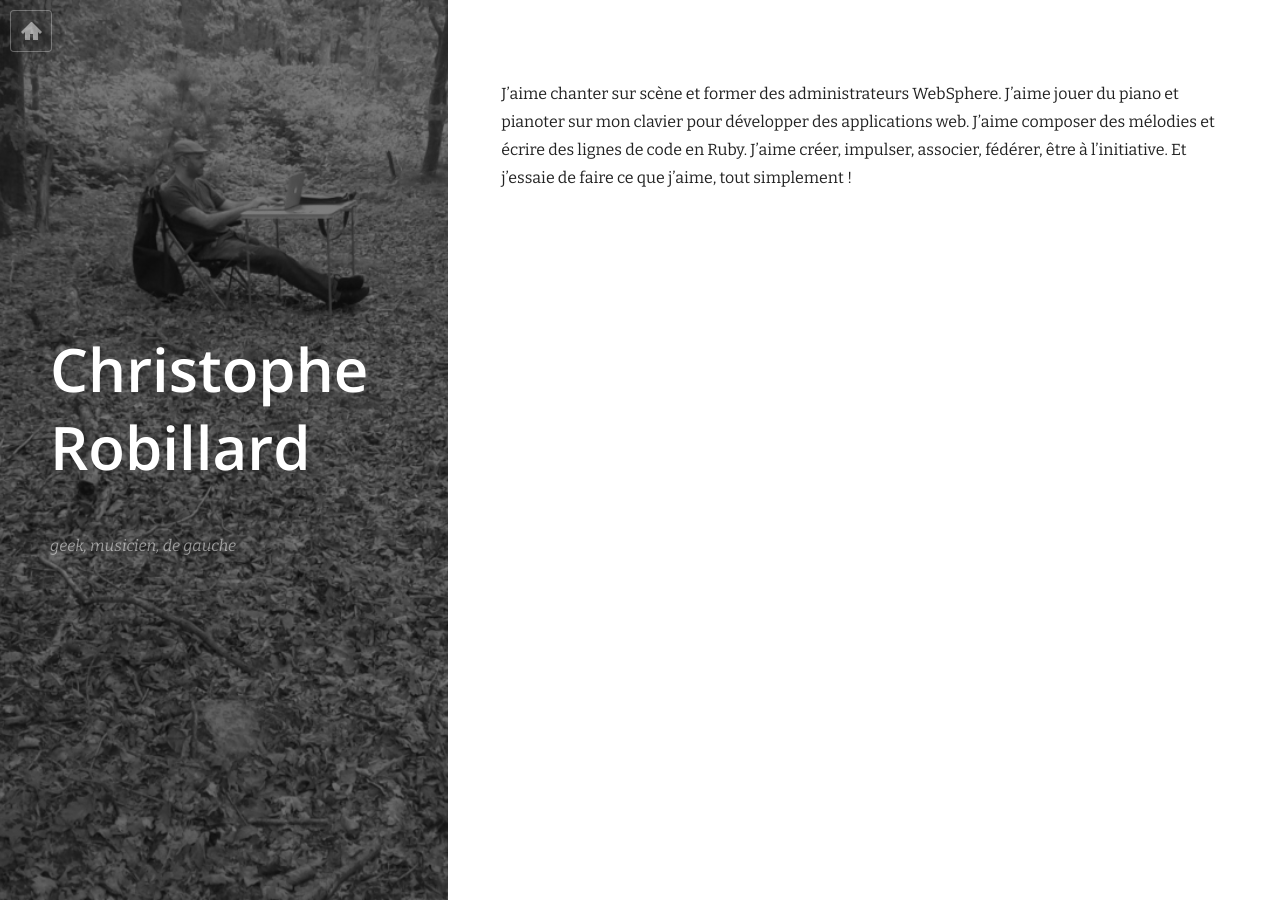
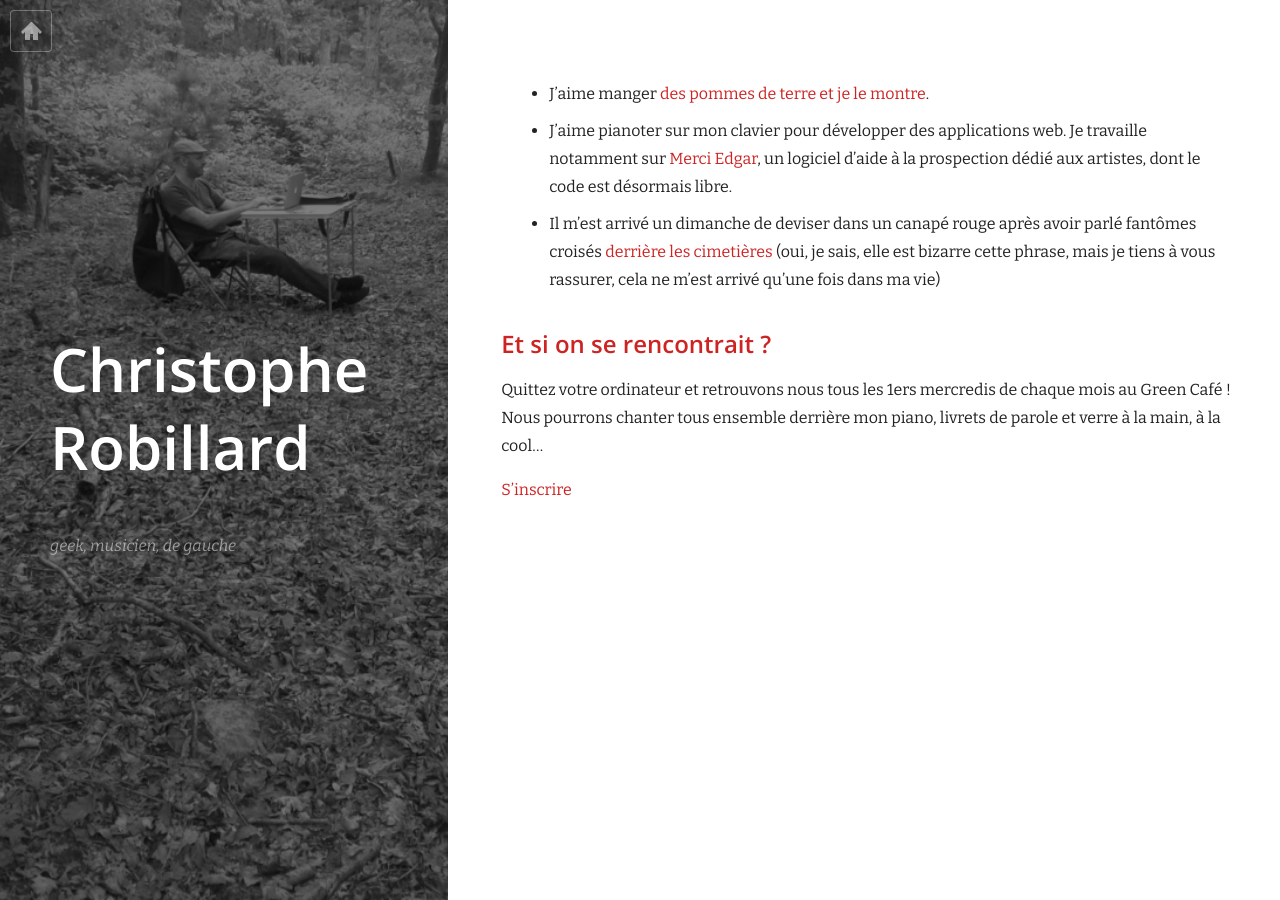
Before and after one commit to krichtof/krichtof.github.io, a Jekyll site: the page built from about.md, in a window 1280 px wide. Built offline with Jekyll 4.4.1, drawn with Linux system fonts in a browser that asks for light colours; nearby versions of some CDN libraries; Markdown is read by kramdown in place of the engine named in the settings.

Commit message:
new color for h2, new about

```diff
--- a/_layouts/page.html
+++ b/_layouts/page.html
@@ -26,3 +26,7 @@ layout: default
     {{ content }}
   </div>
 </article>
+
+{% if page.meetup %}
+<script>!function(d,s,id){var js,fjs=d.getElementsByTagName(s)[0];if(!d.getElementById(id)){js=d.createElement(s); js.id=id;js.async=true;js.src="https://a248.e.akamai.net/secure.meetupstatic.com/s/script/781615113490305/api/mu.btns.js?id=bcpf5akrcrq7t4n6q84npiitf0";fjs.parentNode.insertBefore(js,fjs);}}(document,"script","mu-bootjs");</script>
+{% endif %}
--- a/about.md
+++ b/about.md
@@ -4,7 +4,14 @@ title: "Christophe Robillard"
 date: 2015-03-28 12:00:00
 featured_image: /images/robi_foret.jpg
 tagline: geek, musicien, de gauche
+meetup: true
 ---
+- J'aime manger [des pommes de terre et je le montre](https://www.youtube.com/watch?v=kDd1gK3SGvM).
+- J'aime pianoter sur mon clavier pour développer des applications web. Je travaille notamment sur [Merci Edgar](http://www.merciedgar.com), un logiciel d'aide à la prospection dédié aux artistes, dont le code est désormais libre.
+- Il m'est arrivé un dimanche de deviser dans un canapé rouge après avoir parlé fantômes croisés [derrière les cimetières](https://www.youtube.com/watch?v=3s6wtXFY4H8) (oui, je sais, elle est bizarre cette phrase, mais je tiens à vous rassurer, cela ne m'est arrivé qu'une fois dans ma vie)
 
-J'aime chanter sur scène et former des administrateurs WebSphere. J'aime jouer du piano et pianoter sur mon clavier pour développer des applications web. J'aime composer des mélodies et écrire des lignes de code en Ruby. J'aime créer, impulser, associer, fédérer, être à l'initiative.
-Et j'essaie de faire ce que j'aime, tout simplement !
+## Et si on se rencontrait ?
+
+Quittez votre ordinateur et retrouvons nous tous les 1ers mercredis de chaque mois au Green Café ! Nous pourrons chanter tous ensemble derrière mon piano, livrets de parole et verre à la main, à la cool...
+
+<a href="http://www.meetup.com/Paris-Singing-Meetup/events/220734928/" data-event="220734928" class="mu-rsvp-btn">S'inscrire</a>
--- a/css/main.css
+++ b/css/main.css
@@ -40,6 +40,7 @@ h2 {
   font-size: 24px;
   margin-bottom: 18px;
   margin-top: 36px;
+  color: #CE2323;
 }
 
 blockquote {
```
Also changed, not shown: _posts/2015-03-28-le-temps-du-blog.md (+1 -1 lines).
